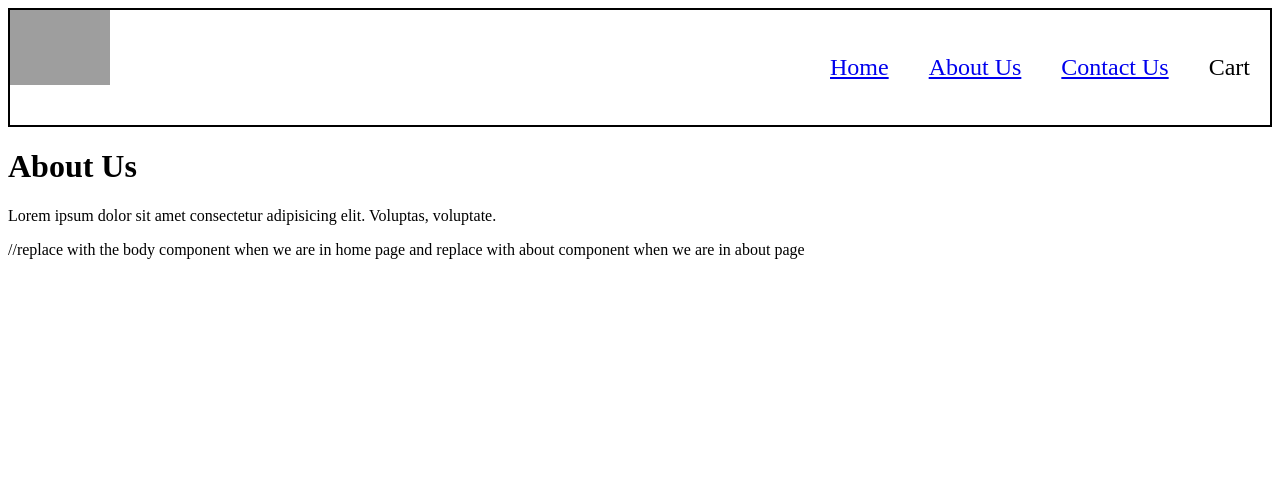
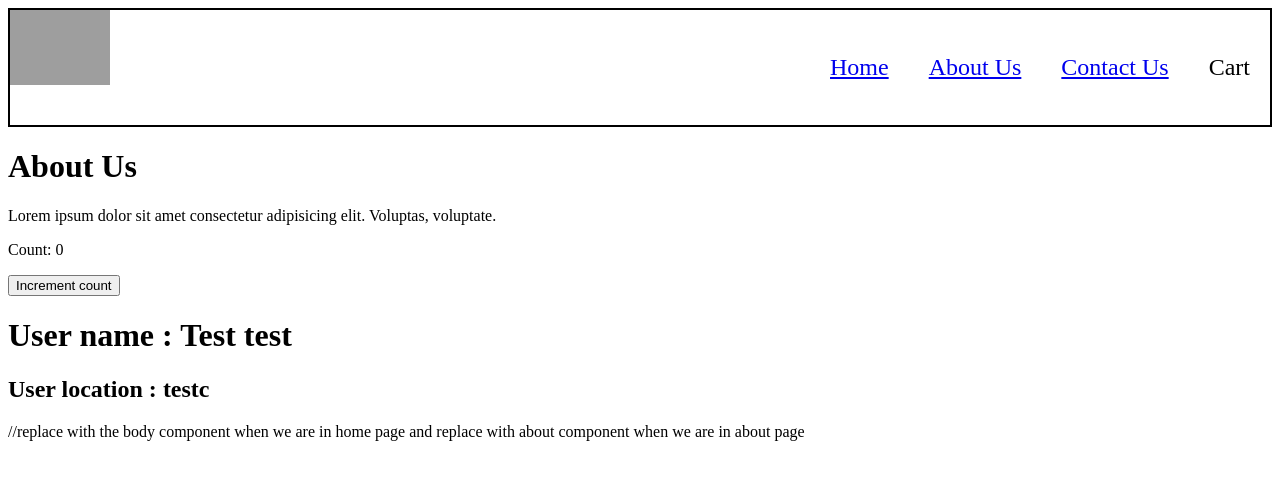
Before and after one commit to Darknight3377/React_Learnings, a React (Vite) app: page /about in a window 1280 px wide. Shown: the top 480 px of the page. Built offline with nearby package versions, Linux system fonts and the light colour scheme; no server answers; grey boxes are pictures that could not be loaded.

Commit message:
class based components and lifecycle hooks

```diff
--- a/src/components/About.js
+++ b/src/components/About.js
@@ -1,12 +1,29 @@
-import React from 'react'
+import React from "react";
+import UserClass from "./UserClass";
 
-const About = () => {
-  return (
-    <div>
+class About extends React.Component {
+  constructor(props) {
+    super(props);
+    console.log("Parent constructor");
+  }
+
+  componentDidMount() {
+    console.log("Parent componentDidMount");
+  }
+
+  render() {
+    console.log("Parent render");
+    return (
+      <div>
         <h1>About Us</h1>
-        <p>Lorem ipsum dolor sit amet consectetur adipisicing elit. Voluptas, voluptate.</p>
-    </div>
-  )
+        <p>
+          Lorem ipsum dolor sit amet consectetur adipisicing elit. Voluptas,
+          voluptate.
+        </p>
+        <UserClass name={"Debasmita Roy"} location={"Kolkata"} />
+      </div>
+    );
+  }
 }
 
 export default About;
--- /dev/null
+++ b/src/components/UserClass.js
@@ -0,0 +1,59 @@
+import React from "react";
+
+class UserClass extends React.Component {
+  constructor(props) {
+    super(props);
+    console.log("Child constructor");
+
+    this.state = {
+      count: 0,
+      count2: 2,
+      userData: {
+        firstName: "Test",
+        lastName: "test",
+        address: {
+            country: "testc"
+        }
+      },
+    };
+  }
+
+  async componentDidMount() {
+    console.log("Child componentDidMount");
+    const userJson = fetch("https://dummyjson.com/users");
+    const userData = await userJson.then((res) => res.json());
+    console.log(userData.users[0]);
+    const user = userData.users[0];
+
+    this.setState({
+        userData : user
+    })
+
+    // this.timer = setInterval (()=>{
+    //     console.log('Interval in component did mount');
+    // }, 1000)
+  }
+
+  componentWillUnmount() {
+    // clearInterval(this.timer);
+  }
+
+  render() {
+    console.log("Child render");
+    const {firstName, lastName, address} = this.state.userData;
+    return (
+      <div>
+        <p>Count: {this.state.count}</p>
+        {/* Never update the state directly like this.state.count = this.state.count + 1, it will not work and also it will not trigger a re-render, we have to use setState method to update the state and trigger a re-render */}
+        {/* Also this setState only updates set of variables passed to it */}
+        <button onClick={() => this.setState({ count: this.state.count + 1 })}>
+          Increment count
+        </button>
+        <h1>User name : {firstName+' '+ lastName}</h1>
+        <h2>User location : {address.country}</h2>
+      </div>
+    );
+  }
+}
+
+export default UserClass;
```
Also changed, not shown: 1 other file (tests, documents, lock files or other folders).
